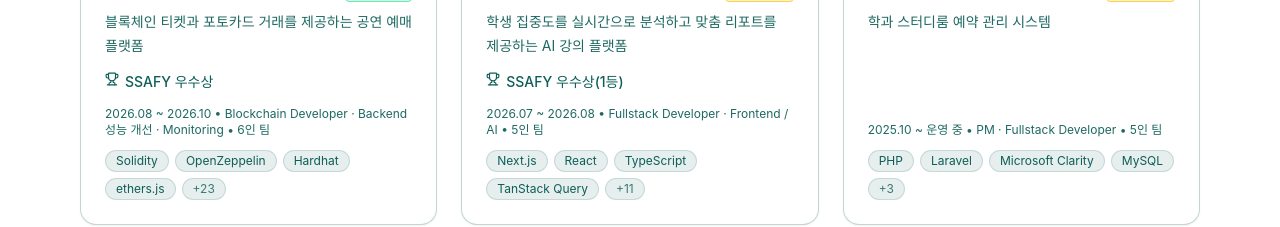
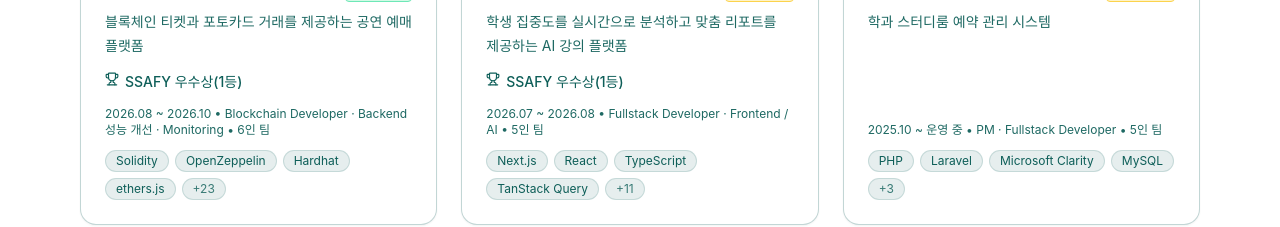
Before and after one commit to yangjihun/portfolio, a Next.js app: page / in a window 1280 px wide. Shown: the part 1670-1897 px from the top of the page. Built offline with nearby package versions, Linux system fonts and the light colour scheme; no server answers.

Commit message:
feat: 특화 프로젝트 우수상(1등) 추가

```diff
--- a/src/data/projects.ts
+++ b/src/data/projects.ts
@@ -98,7 +98,7 @@ export const projects: Project[] = [
     "title": "블록체인 티켓과 포토카드 거래를 제공하는 공연 예매 플랫폼",
     "image": "/asset/teacat.webp",
     "period": "2026.08 ~ 2026.10",
-    "award": "SSAFY 우수상",
+    "award": "SSAFY 우수상(1등)",
     "role": "Blockchain Developer · Backend 성능 개선 · Monitoring",
     "teamSize": 6,
     "category": "backend",
```
